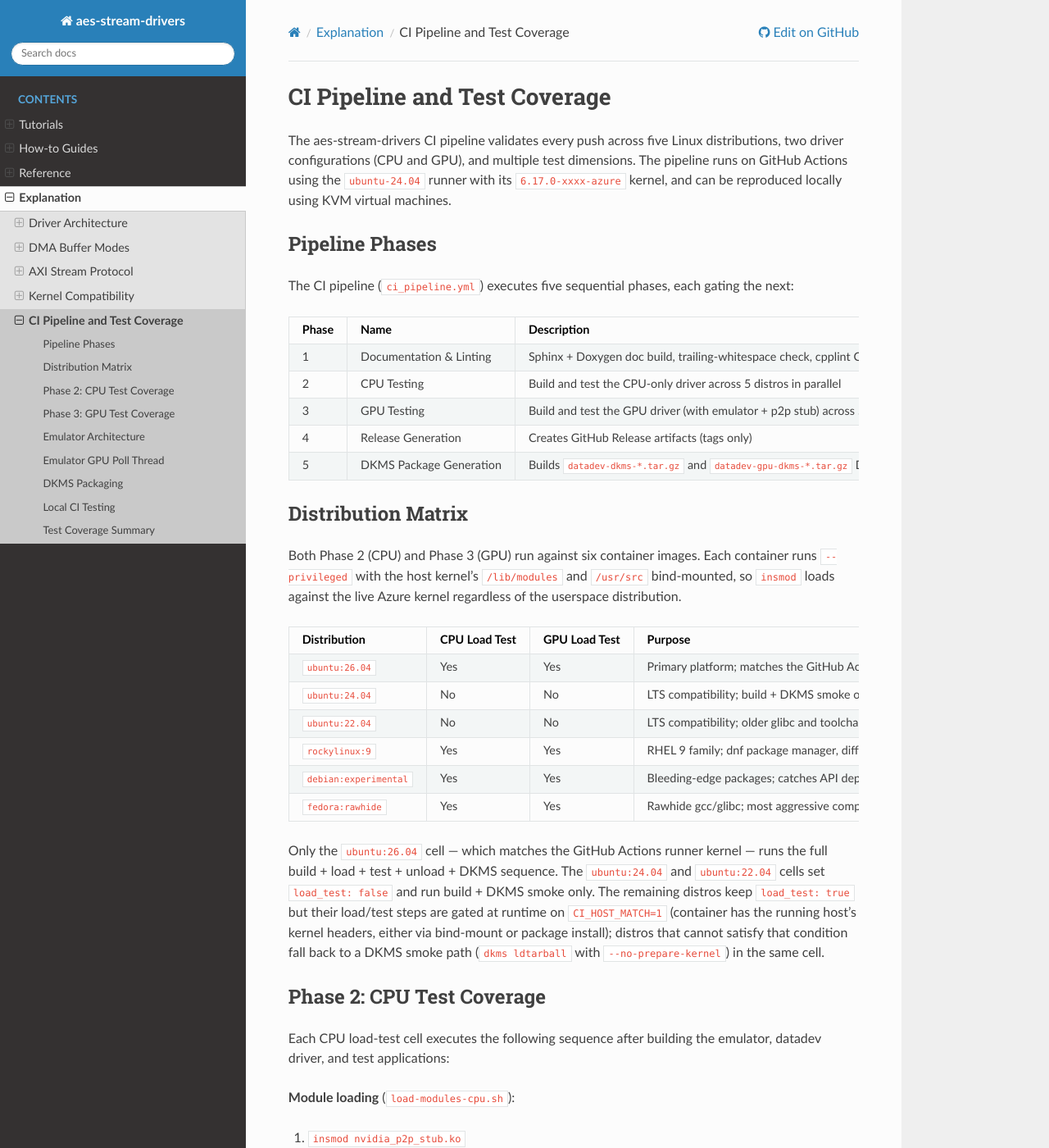
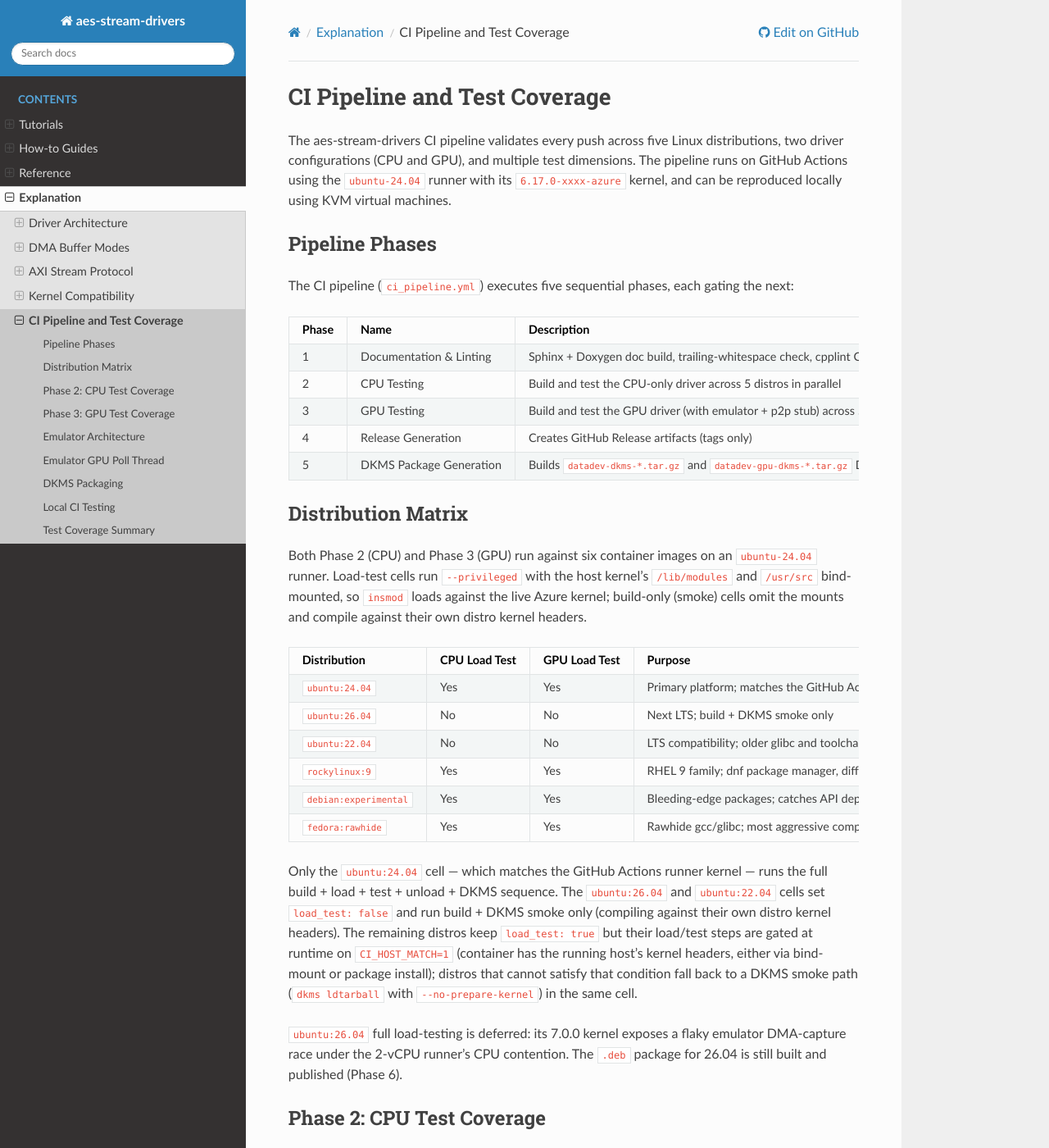
Before and after one commit to slaclab/aes-stream-drivers, a Sphinx documentation site: the page built from docs/explanation/ci-pipeline.rst, in a window 1280 px wide and 1400 px high. Shown: the whole window at 82% size. Built offline with Sphinx 7.4.7 and the Read the Docs theme 3.1.0, drawn with Linux system fonts in a browser that asks for light colours.

Commit message:
ci: run full load-test on ubuntu-24.04, keep ubuntu-26.04 as smoke
Move the Phase 2/3 runner back to ubuntu-24.04 and make ubuntu:24.04 the
load-test cell; demote ubuntu:26.04 (and keep ubuntu:22.04) to build + DKMS
smoke. The 26.04 full test exposed a flaky emulator DMA-capture race under
the 2-vCPU runner's CPU contention (torn WriteFree index/handle pairing ->
loopback memcpy to the wrong page -> PRBS mismatch); testing on 24.04's
proven 6.x kernel keeps the load path reliable while 26.04 retains build
coverage. The 26.04 .deb is still built and published in Phase 6, and
26.04/22.04 now compile against their own distro kernel headers (host mounts
omitted). The emulator 7.0.0 capture race is tracked separately.

Update the CI pipeline docs to match.

```diff
--- a/docs/explanation/ci-pipeline.rst
+++ b/docs/explanation/ci-pipeline.rst
@@ -44,10 +44,11 @@
 Distribution Matrix
 -------------------
 
-Both Phase 2 (CPU) and Phase 3 (GPU) run against six container images.
-Each container runs ``--privileged`` with the host kernel's ``/lib/modules``
-and ``/usr/src`` bind-mounted, so ``insmod`` loads against the live Azure
-kernel regardless of the userspace distribution.
+Both Phase 2 (CPU) and Phase 3 (GPU) run against six container images on an
+``ubuntu-24.04`` runner. Load-test cells run ``--privileged`` with the host
+kernel's ``/lib/modules`` and ``/usr/src`` bind-mounted, so ``insmod`` loads
+against the live Azure kernel; build-only (smoke) cells omit the mounts and
+compile against their own distro kernel headers.
 
 .. list-table::
    :header-rows: 1
@@ -57,14 +58,14 @@
      - CPU Load Test
      - GPU Load Test
      - Purpose
-   * - ``ubuntu:26.04``
+   * - ``ubuntu:24.04``
      - Yes
      - Yes
      - Primary platform; matches the GitHub Actions runner
-   * - ``ubuntu:24.04``
+   * - ``ubuntu:26.04``
      - No
      - No
-     - LTS compatibility; build + DKMS smoke only
+     - Next LTS; build + DKMS smoke only
    * - ``ubuntu:22.04``
      - No
      - No
@@ -82,15 +83,19 @@
      - Yes
      - Rawhide gcc/glibc; most aggressive compiler warnings
 
-Only the ``ubuntu:26.04`` cell — which matches the GitHub Actions runner
+Only the ``ubuntu:24.04`` cell — which matches the GitHub Actions runner
 kernel — runs the full build + load + test + unload + DKMS sequence. The
-``ubuntu:24.04`` and ``ubuntu:22.04`` cells set ``load_test: false`` and run
-build + DKMS smoke only. The remaining distros keep ``load_test: true`` but
-their load/test steps are gated at runtime on ``CI_HOST_MATCH=1`` (container
-has the running host's kernel headers, either via bind-mount or package
-install); distros that cannot satisfy that condition fall back to a DKMS
-smoke path (``dkms ldtarball`` with ``--no-prepare-kernel``) in the same
-cell.
+``ubuntu:26.04`` and ``ubuntu:22.04`` cells set ``load_test: false`` and run
+build + DKMS smoke only (compiling against their own distro kernel headers).
+The remaining distros keep ``load_test: true`` but their load/test steps are
+gated at runtime on ``CI_HOST_MATCH=1`` (container has the running host's
+kernel headers, either via bind-mount or package install); distros that
+cannot satisfy that condition fall back to a DKMS smoke path (``dkms
+ldtarball`` with ``--no-prepare-kernel``) in the same cell.
+
+``ubuntu:26.04`` full load-testing is deferred: its 7.0.0 kernel exposes a
+flaky emulator DMA-capture race under the 2-vCPU runner's CPU contention.
+The ``.deb`` package for 26.04 is still built and published (Phase 6).
 
 
 Phase 2: CPU Test Coverage
```
Also changed, not shown: 1 other file.
